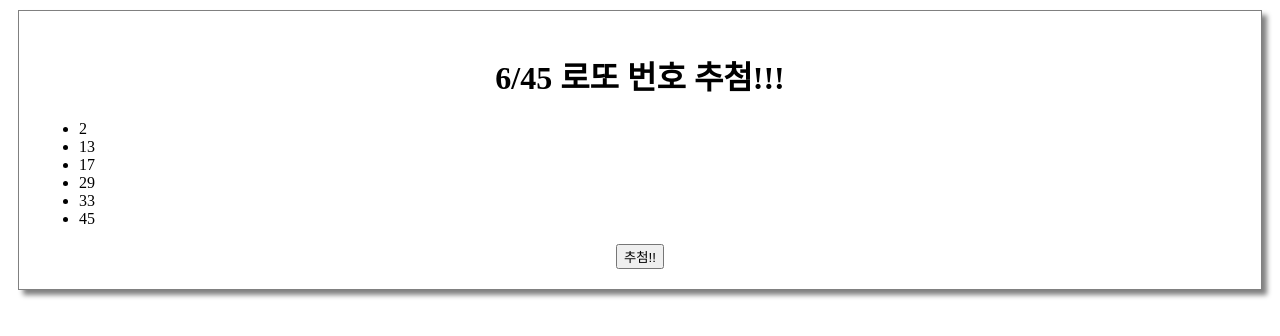
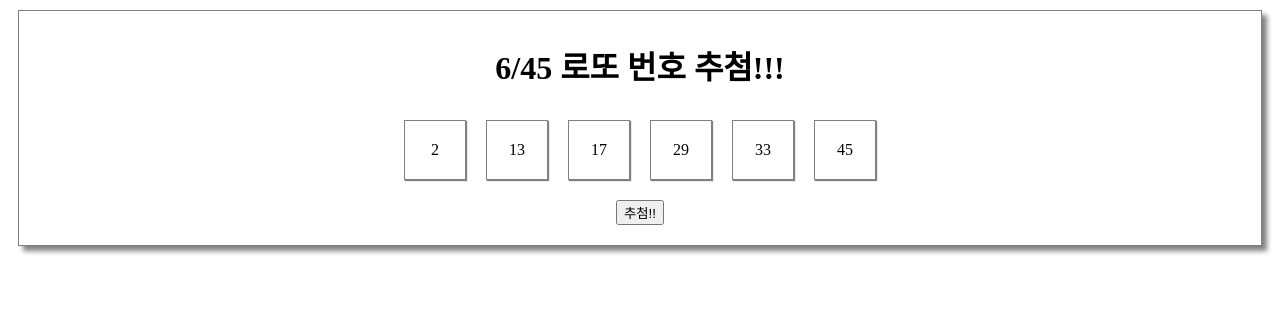
Before and after one commit to YeoEunSeong/justForFun, a plain HTML site: page lottery/html/lottery.html in a window 1280 px wide. Both pictures are taken after a click on the button "추첨!!". Drawn offline with Linux system fonts and the light colour scheme.

Commit message:
change li to span

```diff
--- a/lottery/css/lottery.css
+++ b/lottery/css/lottery.css
@@ -9,11 +9,27 @@
     display: flex;
     justify-content: center
 }
+.start{
+    margin : 10px;
+}
+.main{
+    height: auto;
+    margin: 10px;
+    padding: 10px;
+    box-shadow: 5px 5px 5px gray;
+    border: 1px solid gray;
 
-.main{
-    position: static;
+}
+.numberList{
+    position: relative;
+    text-align: center;
+}
+.numberList>span{
+    display: inline-block;
+    text-align: center;
+    width: 20px;
     margin: 10px;
     padding: 20px;
-    box-shadow: 5px 5px 5px gray;
+    box-shadow: 1px 1px 1px gray;
     border: 1px solid gray;
 }
--- a/lottery/html/lottery.html
+++ b/lottery/html/lottery.html
@@ -9,10 +9,9 @@
 <body>
     <div class ="main">
         <h1>6/45 로또 번호 추첨!!!</h1>
-        <!--<table></table>-->
-        <ul class ="numberList"></ul>
+        <div class ="numberList"></div>
         <div class="center">
-            <button class="start" >추첨!!</button>
+            <button class="start">추첨!!</button>
         </div>
     </div>
     <script type="text/javascript" src="../js/makeLotteryNumber.js"></script>
--- a/lottery/js/makeLotteryNumber.js
+++ b/lottery/js/makeLotteryNumber.js
@@ -50,7 +50,7 @@ function selectNumber(){
 
 function loadNumber(){
     numberArray.forEach(element => {
-        const LI_NUMBER = document.createElement("li");
+        const LI_NUMBER = document.createElement("span");
         const NUM = document.createTextNode(element);
         LI_NUMBER.appendChild(NUM);
         NUMBER_LIST.appendChild(LI_NUMBER);
```
